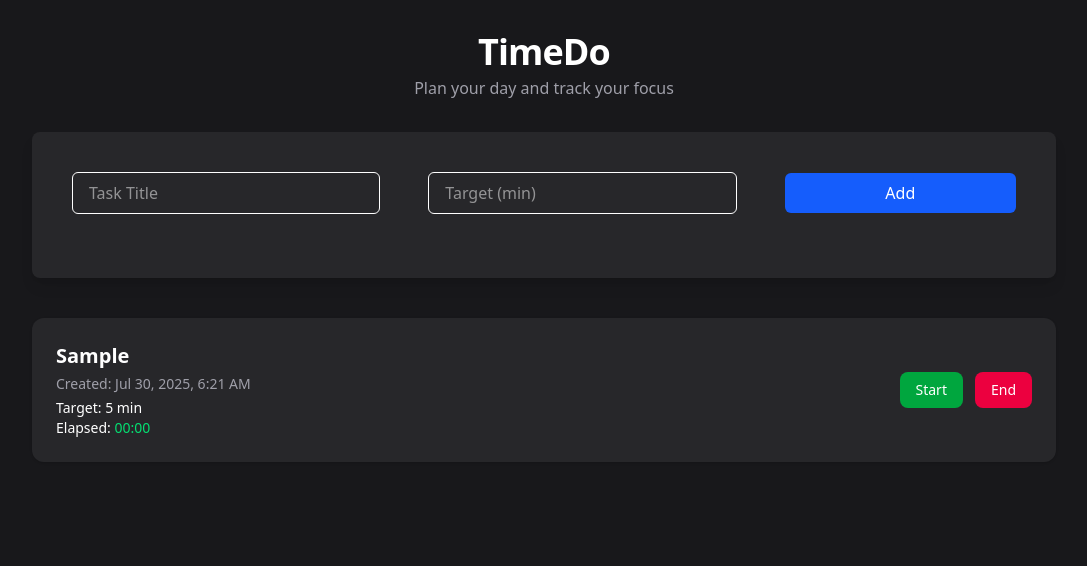
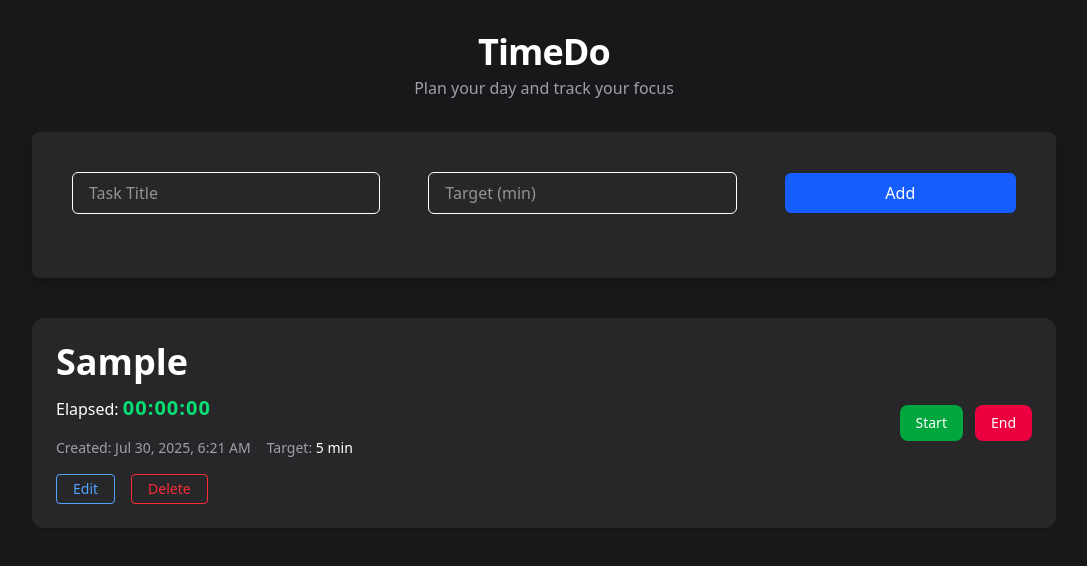
Before and after one commit to Basanta-khatri-0311/TimeDo, a React (Vite) app: page / in a window 1280 px wide. Both pictures are taken after typing "Sample", "5" into the empty fields and a click on the button "Add". Shown: the top 566 px of the page, without its empty margins (96-1183 px from the left). Built offline with nearby package versions, Linux system fonts and the light colour scheme.

Commit message:
edit and delete functionality with clean ui

```diff
--- a/src/components/AddTask.jsx
+++ b/src/components/AddTask.jsx
@@ -1,17 +1,38 @@
-import { useState } from "react";
-import { useToDo,  } from "../context/ToDoContext";
+import { useState, useEffect } from "react";
+import { useToDo } from "../context/ToDoContext";
 
-const AddTask = () => {
+const AddTask = ({ editingTask, stopEditing }) => {
   const [title, setTitle] = useState("");
   const [targetMinutes, setTargetMinutes] = useState("");
 
-  const { addTask } = useToDo();
+  const { addTask, updateTask } = useToDo();
 
-  const handelSubmit = (e) => {
+  // When editingTask changes, populate form fields
+  useEffect(() => {
+    if (editingTask) {
+      setTitle(editingTask.title);
+      setTargetMinutes(editingTask.targetMinutes.toString());
+    } else {
+      setTitle("");
+      setTargetMinutes("");
+    }
+  }, [editingTask]);
+
+  const handleSubmit = (e) => {
     e.preventDefault();
+
     if (!title || !targetMinutes)
       return alert("Please fill both title and target minutes");
 
+    if (editingTask) {
+      updateTask({
+        ...editingTask,
+        title,
+        targetMinutes: parseInt(targetMinutes),
+      });
+      stopEditing(); // close editing mode
+    } else {
+      // Add new task
       const newTask = {
         id: crypto.randomUUID(),
         title,
@@ -26,10 +47,12 @@ const AddTask = () => {
       addTask(newTask);
       setTitle("");
       setTargetMinutes("");
+    }
   };
+
   return (
     <form
-      onSubmit={handelSubmit}
+      onSubmit={handleSubmit}
       className="flex flex-col sm:flex-row gap-4 sm:gap-10 md:gap-12 items-center mb-6 sm:p-4"
     >
       <input
@@ -50,8 +73,17 @@ const AddTask = () => {
         type="submit"
         className="bg-blue-600 text-white px-4 py-2 rounded-md  w-3/4 sm:w-1/4"
       >
-        Add
+        {editingTask ? "Update" : "Add"}
       </button>
+      {editingTask && (
+        <button
+          type="button"
+          onClick={stopEditing}
+          className="bg-gray-600 text-white px-4 py-2 rounded-md w-3/4 sm:w-1/4"
+        >
+          Cancel
+        </button>
+      )}
     </form>
   );
 };
--- a/src/components/ToDoCard.jsx
+++ b/src/components/ToDoCard.jsx
@@ -1,17 +1,33 @@
 import { useState, useEffect } from "react";
 import { StartButton, PauseButton, EndButton } from "./Button";
 
-const ToDoCard = ({ task }) => {
+const ToDoCard = ({ task, updateTask, deleteTask, onEdit }) => {
   const [elapsed, setElapsed] = useState(task.elapsed || 0);
   const [isRunning, setIsRunning] = useState(false);
   const [intervalId, setIntervalId] = useState(null);
 
+  const targetMs = task.targetMinutes * 60 * 1000;
+  const progress = elapsed / targetMs;
+  const isAlmostDone = progress >= 0.9;
+
   useEffect(() => {
     let id;
     if (isRunning) {
+      const start = Date.now() - elapsed;
+
       id = setInterval(() => {
-        setElapsed((prev) => prev + 1);
-      }, 1000);
+        const nowElapsed = Date.now() - start;
+
+        // Check if the elapsed time reached target
+        if (nowElapsed >= task.targetMinutes * 60 * 1000) {
+          setElapsed(task.targetMinutes * 60 * 1000); // clamp to max
+          setIsRunning(false); // stop timer
+          clearInterval(id);
+        } else {
+          setElapsed(nowElapsed);
+        }
+      }, 100);
+
       setIntervalId(id);
     } else {
       clearInterval(intervalId);
@@ -20,19 +36,39 @@ const ToDoCard = ({ task }) => {
     return () => clearInterval(id);
   }, [isRunning]);
 
+  useEffect(() => {
+    setElapsed(task.elapsed || 0);
+  }, [task.elapsed]);
+
   const handleStart = () => setIsRunning(true);
   const handlePause = () => setIsRunning(false);
   const handleEnd = () => {
     setIsRunning(false);
     setElapsed(0);
+    updateTask({ ...task, elapsed: 0 });
   };
 
-  const formatTime = (seconds) => {
-    const m = Math.floor(seconds / 60)
+  const handleDelete = () => {
+    deleteTask(task.id);
+  };
+
+  const formatTime = (ms) => {
+    const hours = Math.floor(ms / 3600000)
       .toString()
       .padStart(2, "0");
-    const s = (seconds % 60).toString().padStart(2, "0");
-    return `${m}:${s}`;
+    const minutes = Math.floor((ms % 3600000) / 60000)
+      .toString()
+      .padStart(2, "0");
+    const seconds = Math.floor((ms % 60000) / 1000)
+      .toString()
+      .padStart(2, "0");
+    const milliseconds = Math.floor((ms % 1000) / 10)
+      .toString()
+      .padStart(2, "0");
+
+    return hours === "00"
+      ? `${minutes}:${seconds}:${milliseconds}`
+      : `${hours}:${minutes}:${seconds}:${milliseconds}`;
   };
 
   const formatDate = (iso) => {
@@ -44,23 +80,54 @@ const ToDoCard = ({ task }) => {
   };
 
   return (
-    <li className="bg-zinc-800 p-6 rounded-xl shadow flex flex-col sm:flex-row sm:justify-between sm:items-center">
-      <div className="mb-4 sm:mb-0">
-        <h2 className="text-xl font-semibold text-white mb-1">{task.title}</h2>
-        <p className="text-sm text-zinc-400">
-          Created: {formatDate(task.createdAt)}
-        </p>
-        <p className="text-sm mt-1">
-          Target:{" "}
-          <span className="font-medium text-white">{task.targetMinutes} min</span>
-        </p>
-        <p className="text-sm">
-          Elapsed:{" "}
-          <span className="font-medium text-green-400">{formatTime(elapsed)}</span>
-        </p>
+    <li className="bg-zinc-800 p-6 rounded-xl shadow flex flex-col sm:flex-row sm:justify-between sm:items-center gap-6">
+      {/* Left Section: Info and Buttons */}
+      <div className="flex-1 w-full">
+        {/* Title and Elapsed Time */}
+        <div className="mb-4">
+          <h2 className="text-4xl mb-3 font-semibold text-white">{task.title}</h2>
+          <p>
+            Elapsed:{" "}
+            <span
+              className={`font-bold text-xl tracking-wider ${
+                isAlmostDone ? "text-red-500" : "text-green-400"
+              }`}
+            >
+              {formatTime(elapsed)}
+            </span>
+          </p>
+        </div>
+
+        {/* Meta Info */}
+        <div className="flex flex-wrap gap-4 text-sm text-zinc-400 mb-4">
+          <p>Created: {formatDate(task.createdAt)}</p>
+          <p>
+            Target:{" "}
+            <span className="text-white font-medium">
+              {task.targetMinutes} min
+            </span>
+          </p>
+        </div>
+
+        {/* Edit & Delete Buttons */}
+        <div className="flex gap-4">
+          <button
+            onClick={onEdit}
+            className="px-4 py-1 text-sm text-blue-400 border border-blue-400 rounded hover:bg-blue-500 hover:text-white transition"
+          >
+            Edit
+          </button>
+          <button
+            onClick={handleDelete}
+            className="px-4 py-1 text-sm text-red-500 border border-red-500 rounded hover:bg-red-600 hover:text-white transition"
+          >
+            Delete
+          </button>
+        </div>
       </div>
 
-      <div className="flex gap-3">
+      {/* Right Section: Timer Buttons */}
+      <div className="flex gap-3 items-center justify-end flex-wrap">
         {!isRunning ? (
           <StartButton onClick={handleStart} />
         ) : (
--- a/src/context/ToDoContext.jsx
+++ b/src/context/ToDoContext.jsx
@@ -10,8 +10,18 @@ const TodoContextProvider = ({ children }) => {
     setTasks((prev) => [...prev, task]);
   };
 
+  const updateTask = (updatedTask) => {
+    setTasks((prev) =>
+      prev.map((task) => (task.id === updatedTask.id ? updatedTask : task))
+    );
+  };
+
+  const deleteTask = (id) => {
+    setTasks((prev) => prev.filter((task) => task.id !== id));
+  };
+
   return (
-    <ToDoContext.Provider value={{ tasks, addTask }}>
+    <ToDoContext.Provider value={{ tasks, addTask, updateTask , deleteTask }}>
       {children}
     </ToDoContext.Provider>
   );
--- a/src/pages/Home.jsx
+++ b/src/pages/Home.jsx
@@ -1,10 +1,14 @@
-import React from "react";
+import React, { useState } from "react";
 import AddTask from "../components/AddTask";
 import ToDoCard from "../components/ToDoCard";
 import { useToDo } from "../context/ToDoContext";
 
 const Home = () => {
-  const { tasks } = useToDo();
+  const { tasks, updateTask, deleteTask } = useToDo();
+  const [editingTask, setEditingTask] = useState(null);
+
+  const startEditing = (task) => setEditingTask(task);
+  const stopEditing = () => setEditingTask(null);
 
   return (
     <main className="min-h-screen bg-zinc-900 px-4 py-8 sm:px-6 lg:px-8 text-white">
@@ -16,9 +20,9 @@ const Home = () => {
           <p className="text-zinc-400">Plan your day and track your focus</p>
         </header>
 
-        {/* Add Task Form */}
+        {/* Add or Edit Task Form */}
         <section className="bg-zinc-800 rounded-lg p-6 mb-10 shadow-lg">
-          <AddTask />
+          <AddTask editingTask={editingTask} stopEditing={stopEditing} />
         </section>
 
         {/* Task List */}
@@ -26,7 +30,13 @@ const Home = () => {
           {tasks.length > 0 ? (
             <ul className="space-y-5">
               {tasks.map((task) => (
-                <ToDoCard key={task.id} task={task} />
+                <ToDoCard
+                  key={task.id}
+                  task={task}
+                  updateTask={updateTask}
+                  deleteTask={deleteTask}
+                  onEdit={() => startEditing(task)}
+                />
               ))}
             </ul>
           ) : (
```
Lines whose indentation alone changed are shown as unchanged.
